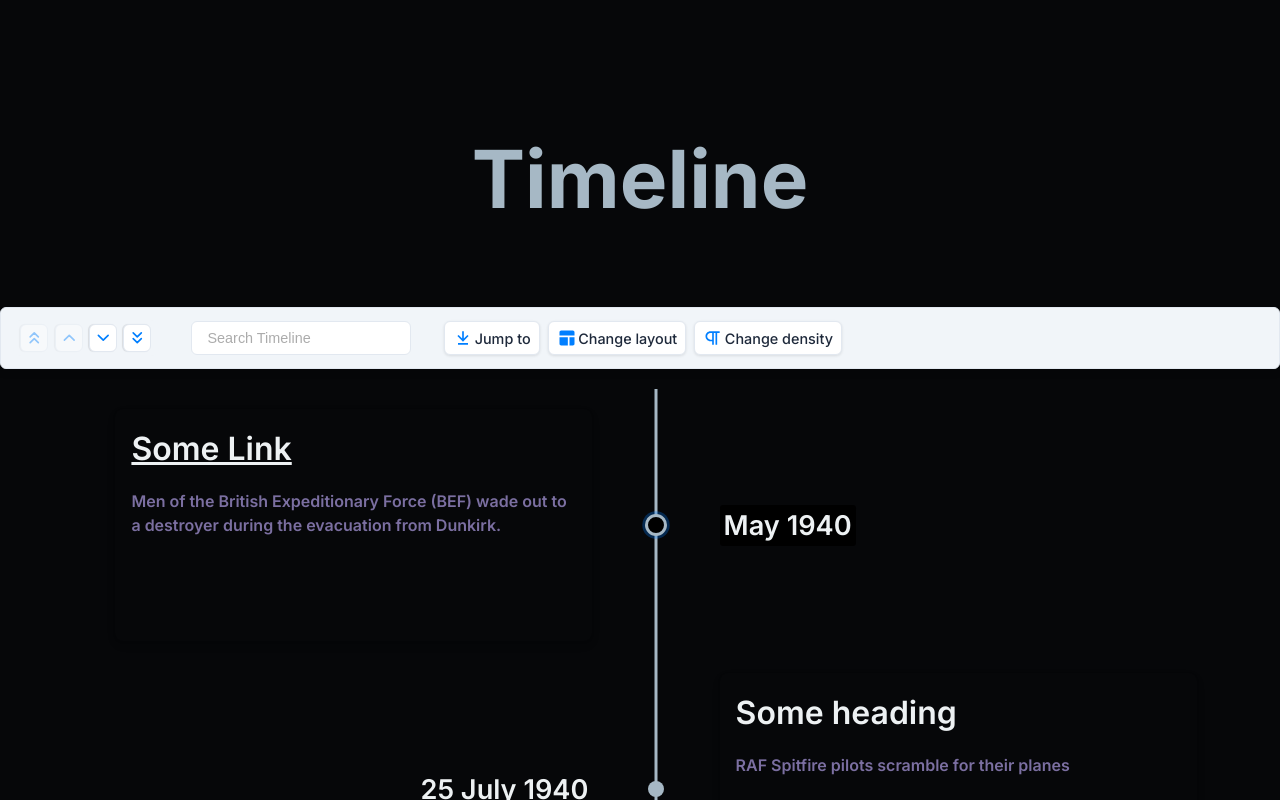
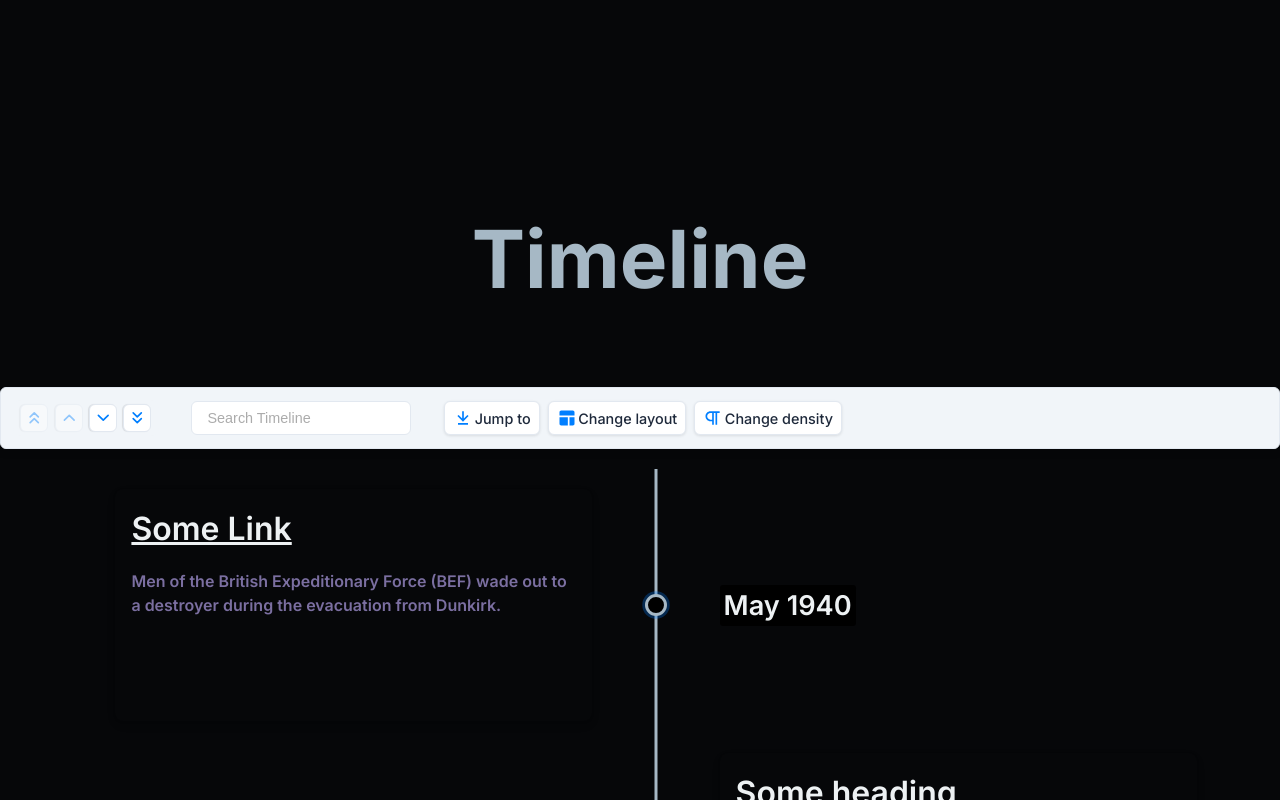
Before and after one commit to IIIT-ECell/esummit, a Next.js app in the folder frontend/: page / in a window 1280 px wide. Shown: the part 1260-2060 px from the top of the page. Built offline with nearby package versions, Linux system fonts and the light colour scheme.

Commit message:
fix: heading colliding with navbar

```diff
--- a/frontend/src/app/page.css
+++ b/frontend/src/app/page.css
@@ -60,6 +60,7 @@
   justify-content: center;
 
   & > h1 {
+    padding-top: 5rem;
     font-size: 5rem;
     color: var(--primary);
     margin-bottom: 5rem;
```
